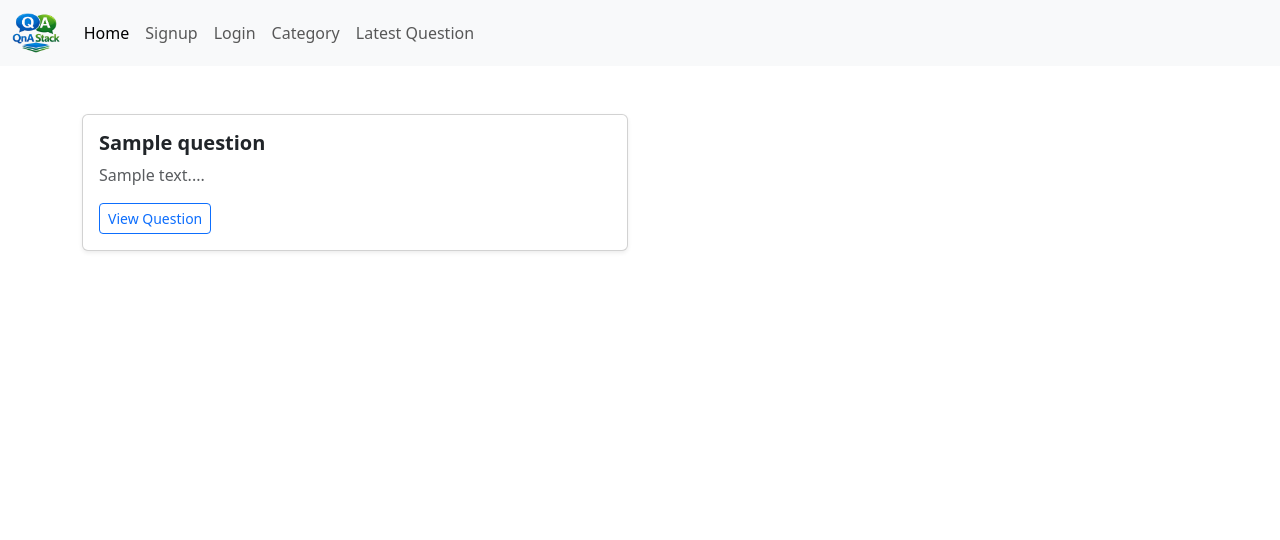
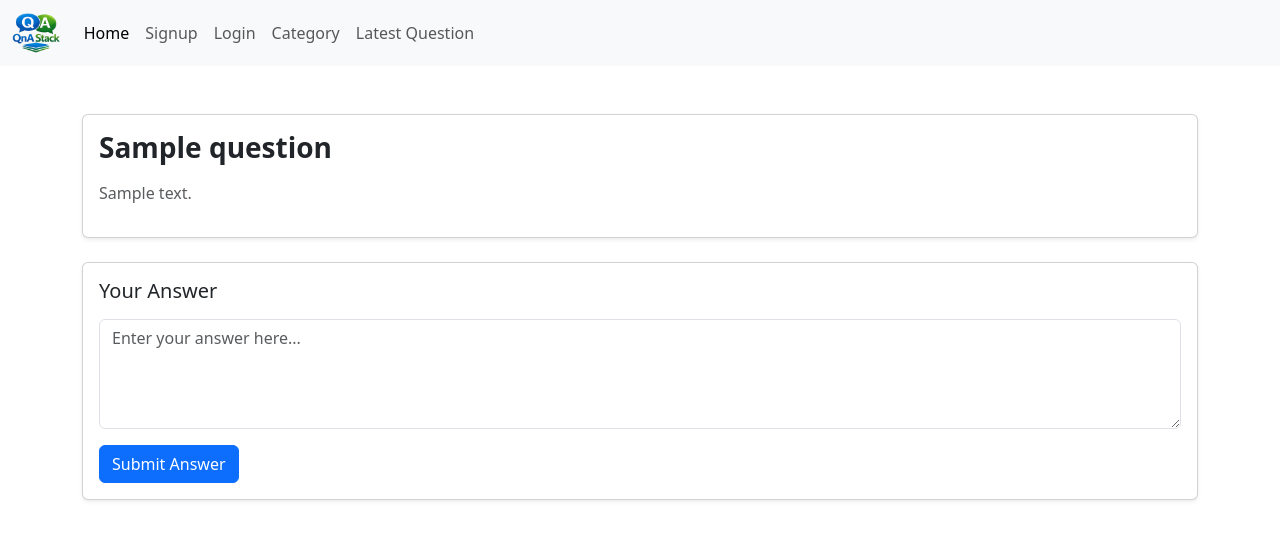
Before and after one commit to PawanPawar11/QnA-Stack, a PHP site: page /?q-id=1 in a window 1280 px wide. Shown: the top 540 px of the page. Run offline with PHP 8.4, Linux system fonts and the light colour scheme; tables that the repository leaves empty or names only in its code hold one stand-in row (values such as "Sample post").

Commit message:
feat: create question detail page

```diff
--- /dev/null
+++ b/client/questionDetailsPage.php
@@ -0,0 +1,60 @@
+<div class="container mt-5">
+
+    <?php
+    include("./config/db.php");
+
+    $stmt = $conn->prepare("SELECT title, description FROM questions WHERE id = ?");
+    $stmt->bind_param("i", $q_id);
+    $stmt->execute();
+
+    $result = $stmt->get_result();
+    $row = $result->fetch_assoc();
+
+    if ($row):
+
+        $title = htmlspecialchars(ucfirst($row["title"]));
+        $description = nl2br(htmlspecialchars($row["description"]));
+        ?>
+
+        <!-- Question Card -->
+        <div class="card shadow-sm mb-4">
+            <div class="card-body">
+
+                <h3 class="fw-bold mb-3"><?= $title ?></h3>
+
+                <p class="text-muted">
+                    <?= $description ?>
+                </p>
+
+            </div>
+        </div>
+
+        <!-- Answer Form -->
+        <div class="card shadow-sm">
+            <div class="card-body">
+
+                <h5 class="mb-3">Your Answer</h5>
+
+                <form method="POST" action="./server/requestHandler.php">
+                    <input type="hidden" name="q_id" value="<?= (int) $q_id ?>">
+
+                    <textarea name="answer" class="form-control mb-3" rows="4" placeholder="Enter your answer here..."
+                        required></textarea>
+
+                    <button type="submit" name="answerQuestion" class="btn btn-primary">
+                        Submit Answer
+                    </button>
+                </form>
+
+            </div>
+        </div>
+
+    <?php else: ?>
+
+        <div class="alert alert-danger">
+            Question not found.
+        </div>
+
+    <?php endif; ?>
+
+</div>
--- a/client/showQuestions.php
+++ b/client/showQuestions.php
@@ -11,7 +11,8 @@
 
         while ($row = $result->fetch_assoc()) {
 
-            $title = htmlspecialchars(ucfirst($row["title"]));
+            $q_id = $row["id"];
+            $title = htmlspecialchars(string: ucfirst($row["title"]));
             $description = htmlspecialchars(substr($row["description"], 0, 120));
             ?>
             <div class="col-md-6 mb-4">
@@ -26,14 +27,13 @@
                             <?= $description ?>...
                         </p>
 
-                        <a href="#" class="btn btn-outline-primary btn-sm">
+                        <a href="?q-id=<?= $q_id ?>" class="btn btn-outline-primary btn-sm">
                             View Question
                         </a>
 
                     </div>
                 </div>
             </div>
-
         <?php } ?>
 
     </div>
--- a/index.php
+++ b/index.php
@@ -25,6 +25,9 @@
 
         include("./client/askQuestion.php");
 
+    } else if (isset($_GET["q-id"])) {
+        $q_id = $_GET["q-id"];
+        include("./client/questionDetailsPage.php");
     } else {
 
         include("./client/showQuestions.php");
```
